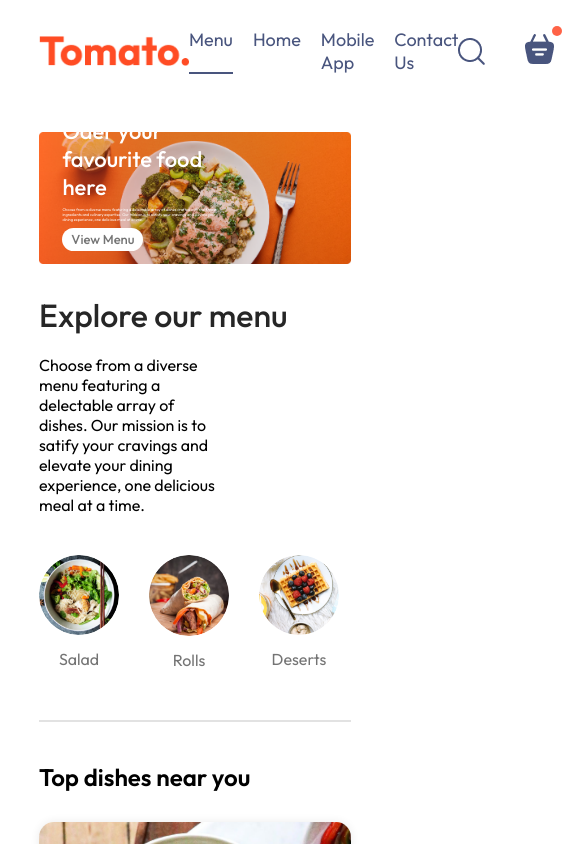
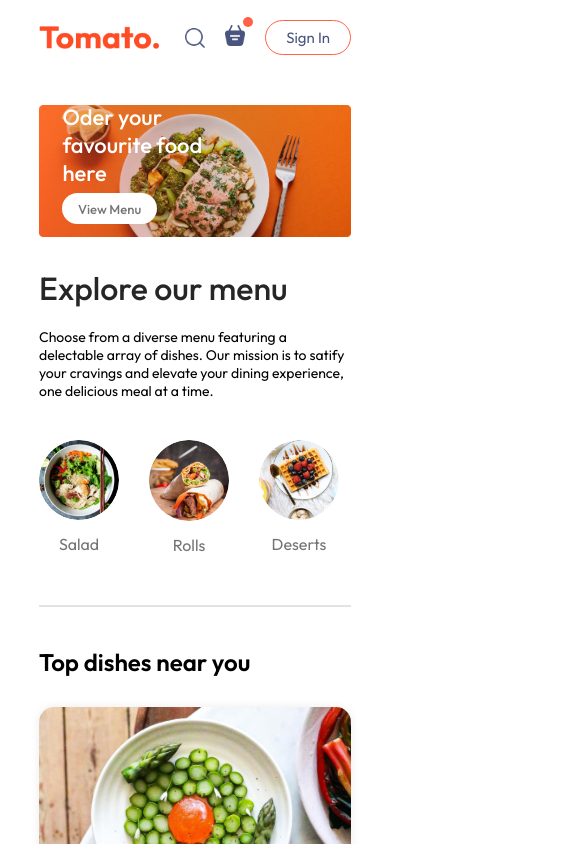
Before and after one commit to quang120901/FoodApp_ReactJS, a React (Vite) app: page / in a window 390 px wide. Shown: the top 844 px of the page, 585 px wide, since content can reach past the window. Built offline with nearby package versions, Linux system fonts and the light colour scheme.

Commit message:
add  responsive

```diff
--- a/src/components/ExploreMenu/ExploreMenu.css
+++ b/src/components/ExploreMenu/ExploreMenu.css
@@ -46,3 +46,9 @@
     border: 4px solid tomato;
     padding: 2px;
 }
+@media (max-width: 1050px) {
+    .explore-menu-text {
+        max-width: 100%;
+        font-size: 14px;
+    }
+}
--- a/src/components/Footer/Footer.css
+++ b/src/components/Footer/Footer.css
@@ -40,3 +40,13 @@
     background-color: grey;
     border: none;
 }
+@media (max-width: 750px) {
+    .footer-content {
+        display: flex;
+        flex-direction: column;
+        gap: 35px;
+    }
+    .footer-copyright {
+        text-align: center;
+    }
+}
--- a/src/components/Header/Header.css
+++ b/src/components/Header/Header.css
@@ -34,3 +34,19 @@
     font-size: max(1vw,13px);
     border-radius: 50px;
 }
+@media (max-width: 1050px) {
+    .header-content {
+        max-width: 45%;
+    }
+}
+@media (max-width: 750px) {
+    .header-content {
+        max-width: 55%;
+    }
+    .header-content p {
+        display: none;
+    }
+    .header-content button {
+        padding: 2vw 4vw;
+    }
+}
--- a/src/components/Navbar/Navbar.css
+++ b/src/components/Navbar/Navbar.css
@@ -51,3 +51,45 @@
     top: -8px;
     right: -8px;
 }
+@media (max-width: 1050px) {
+    .navbar .logo {
+        width: 140px;
+    }
+    .navbar-menu {
+        gap: 20px;
+        font-size: 17px;
+    }
+    .navbar-right {
+        gap: 30px;
+    }
+    .navbar-right img {
+        width: 22px;
+    }
+    .navbar-right button {
+        padding: 8px 25px;
+    }
+}
+@media (max-width: 900px) {
+    .navbar .logo {
+        width: 120px;
+    }
+    .navbar-menu {
+        gap: 15px;
+        font-size: 16px;
+    }
+    .navbar-right {
+        gap: 20px;
+    }
+    .navbar-right img {
+        width: 20px;
+    }
+    .navbar-right button {
+        padding: 7px 20px;
+        font-size: 15px;
+    }
+}
+@media (max-width: 750px) {
+    .navbar-menu {
+        display: none;
+    }
+}
--- a/src/components/Navbar/Navbar.jsx
+++ b/src/components/Navbar/Navbar.jsx
@@ -1,6 +1,7 @@
 import React, { useState } from 'react'
 import "./Navbar.css"
 import { assets } from '../../assets/assets'
+import { Link } from 'react-router-dom';
 
 const Navbar = () => {
 
@@ -10,10 +11,10 @@
     <div className='navbar'>
         <img src={assets.logo} alt="" className="logo" />
         <ul className="navbar-menu">
-            <li onClick={()=>setMenu("home")} className={menu==="home"?"active":""}>Menu</li>
-            <li onClick={()=>setMenu("menu")} className={menu==="menu"?"active":""}>Home</li>
-            <li onClick={()=>setMenu("mobile_app")} className={menu==="mobile_app"?"active":""}>Mobile App</li>
-            <li onClick={()=>setMenu("contact_us")} className={menu==="contact_us"?"active":""}>Contact Us</li>
+            <Link to='/' onClick={()=>setMenu("home")} className={menu==="home"?"active":""}>Home</Link>
+            <a href="#explore-menu" onClick={()=>setMenu("menu")} className={menu==="menu"?"active":""}>Menu</a>
+            <a href="#app-download" onClick={()=>setMenu("mobile_app")} className={menu==="mobile_app"?"active":""}>Mobile App</a>
+            <a href="#footer" onClick={()=>setMenu("contact_us")} className={menu==="contact_us"?"active":""}>Contact Us</a>
         </ul>
         <div className="navbar-right">
             <img src={assets.search_icon} alt="" />
--- a/src/index.css
+++ b/src/index.css
@@ -5,6 +5,7 @@
   margin: 0;
   box-sizing: border-box;
   font-family: Outfit;
+  scroll-behavior: smooth;
 }
 body{
   min-height: 100vh;
```
